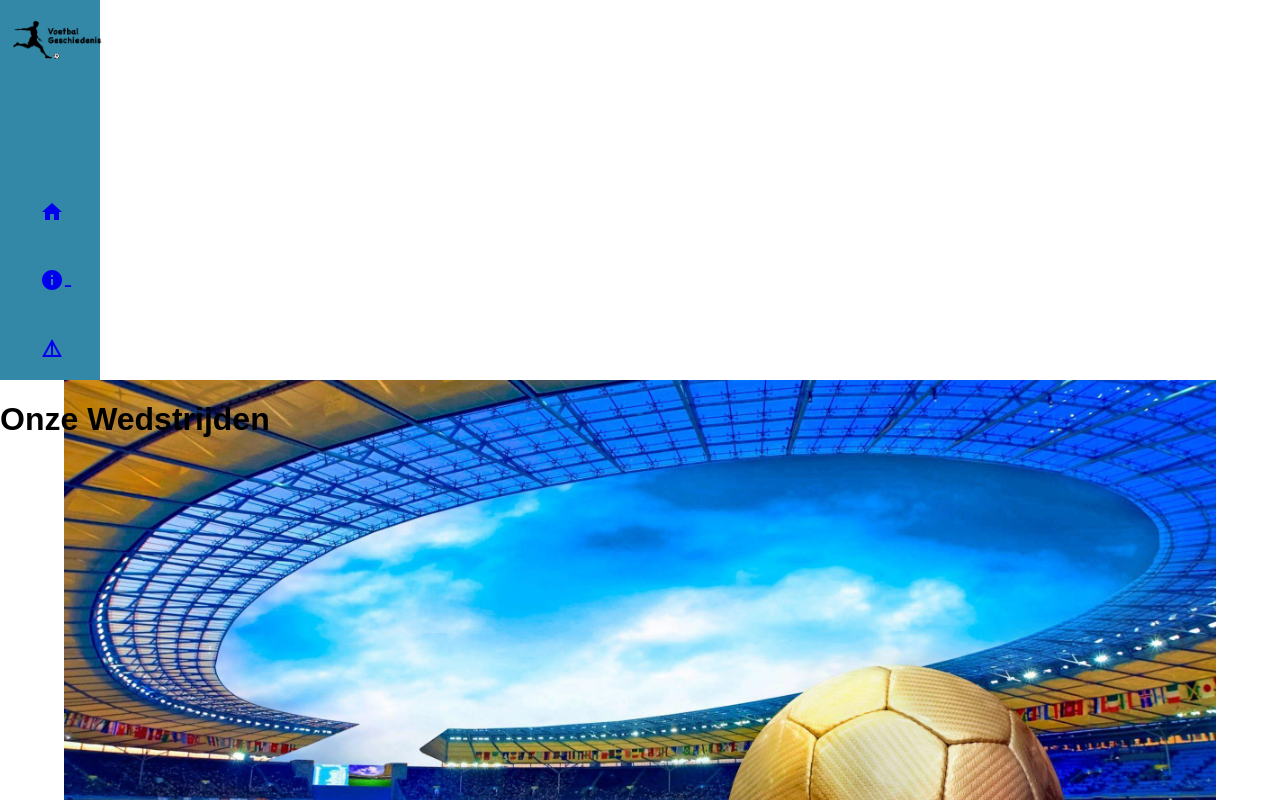
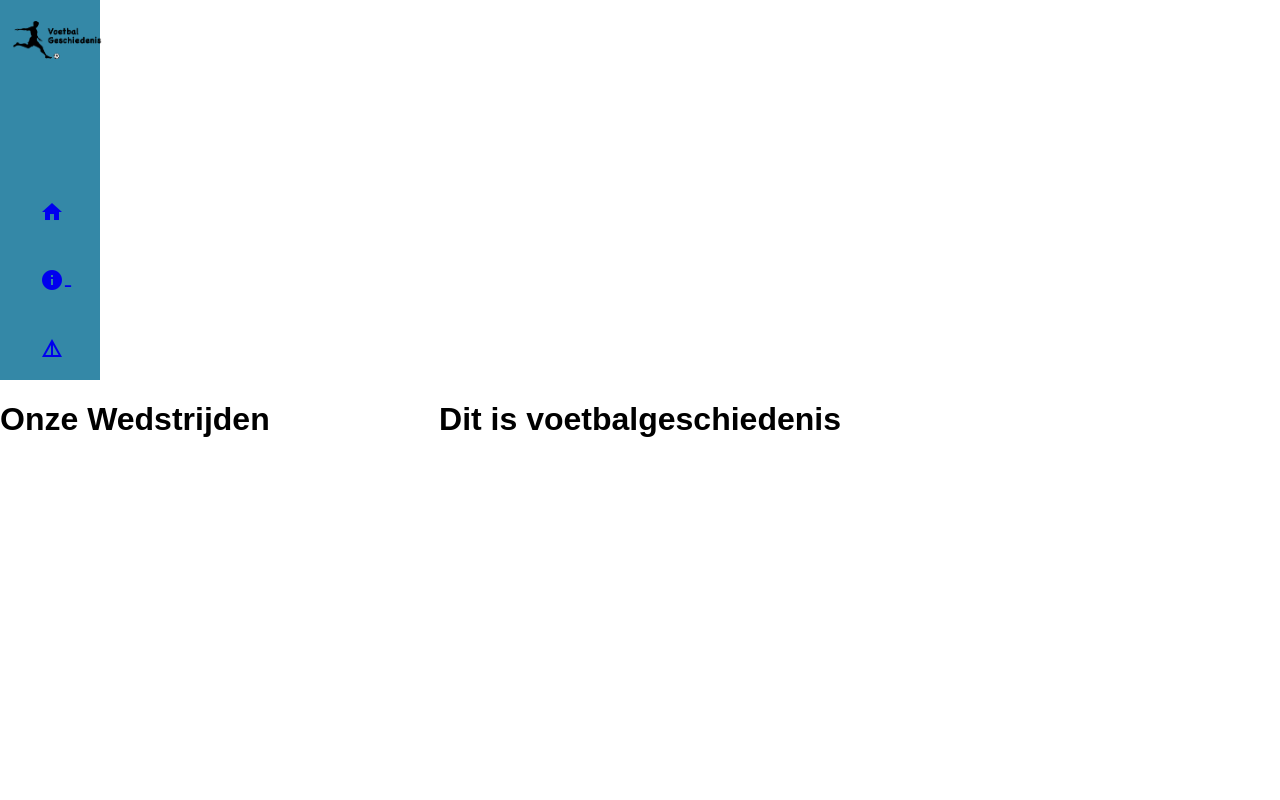
Before and after one commit to RobbertBons/Voetbalgeschiedenis, an Angular app in the folder Voetbalgeschiedenis/: page / in a window 1280 px wide. Shown: the top 800 px of the page. Built offline with nearby package versions, Linux system fonts and the light colour scheme.

Commit message:
Update homepage.component.html

```diff
--- a/Voetbalgeschiedenis/src/app/homepage/homepage.component.html
+++ b/Voetbalgeschiedenis/src/app/homepage/homepage.component.html
@@ -7,8 +7,8 @@
     <title>Voetbalgeschiedenis</title>
 </head>
     <body>
+        <div class="achtergrond"></div>
         <div id="header">
-            <img src="assets/R.png" alt="Voetbalgeschiedenisachtergrond">
             <h1>Dit is voetbalgeschiedenis</h1>
         </div>
 
```
